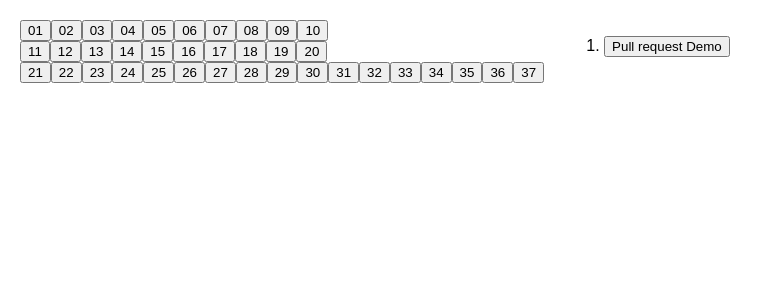
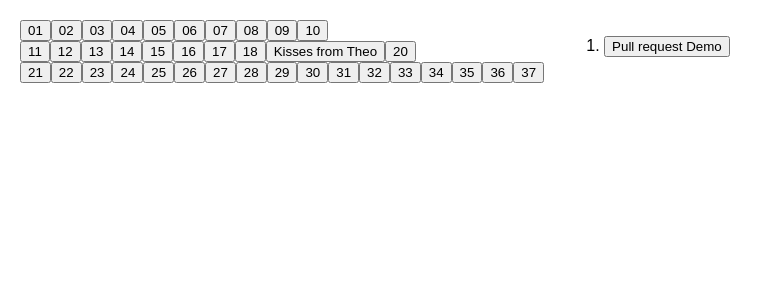
Before and after one commit to xpaulos/TechproWinter2024_session3, a React (Create React App) app: page / in a window 1280 px wide. Shown: the top 300 px of the page, without its empty margins (0-773 px from the left). Built offline with nearby package versions, Linux system fonts and the light colour scheme.

Commit message:
made changes to my number

```diff
--- a/src/App.js
+++ b/src/App.js
@@ -54,7 +54,7 @@ function Board({ xIsNext, squares, onPlay }) {
           <button>16</button>
           <button>17</button>
           <button>18</button>
-          <button>19</button>
+          <button>Kisses from Theo</button>
           <button>20</button>
         </div>
         <div className="board-row">
```
